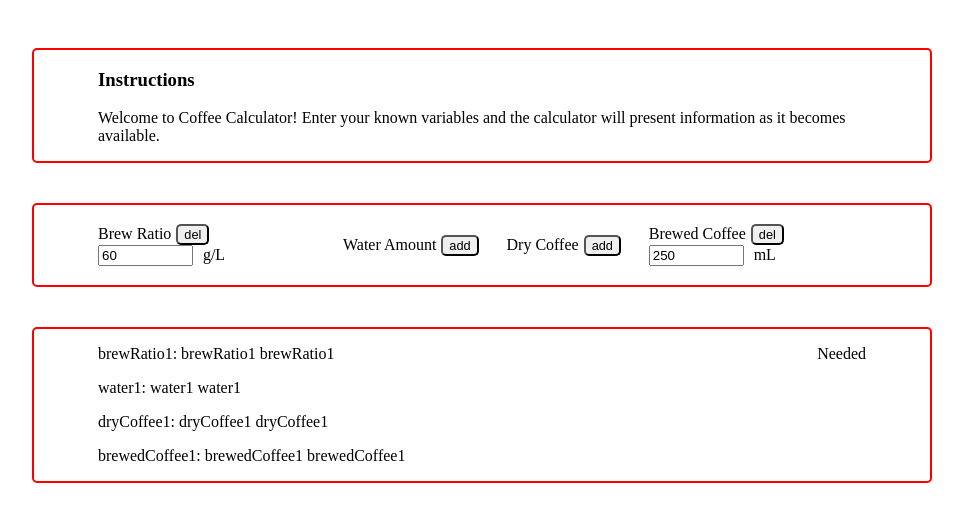
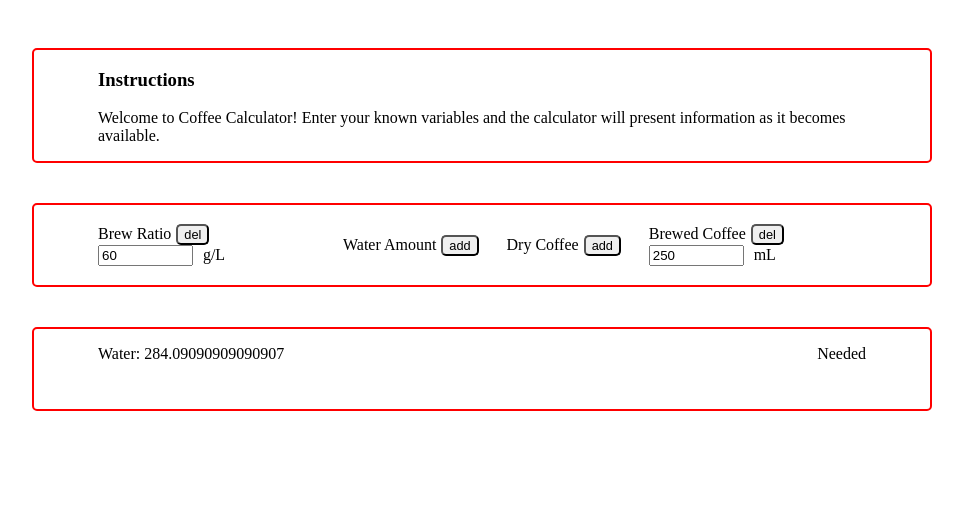
Before and after one commit to spark-c/coffee-calculator, a React (Create React App) app: page / in a window 1280 px wide. Shown: the top 522 px of the page, without its empty margins (158-1121 px from the left). Built offline with nearby package versions, Linux system fonts and the light colour scheme.

Commit message:
updated params to obj and components handle accordingly

```diff
--- a/src/components/App.js
+++ b/src/components/App.js
@@ -12,48 +12,43 @@ const instructionsContent =
 
 
 const App = () => {
-    const [params, setParams] = useState([
-        {brewRatio:
+    const [params, setParams] = useState({
+        brewRatio:
             {
                 label: "Brew Ratio",
                 defaultSelected: true,
                 unit: "g/L",
                 value: 60
-            }
-        },
-        {water:
+            },
+        water:
             {
                 label: "Water Amount",
                 defaultSelected: false,
                 unit: "mL",
                 value: undefined
-            }
-        },
-        {dryCoffee:
+            },
+        dryCoffee:
             {
                 label: "Dry Coffee",
                 defaultSelected: false,
                 unit: "g",
                 value: undefined
-            }
-        },
-        {brewedCoffee:
+            },
+        brewedCoffee:
             {
                 label: "Brewed Coffee",
                 defaultSelected: true,
                 unit: "mL",
                 value: 250
-            }
-        },
-    ]);
+            },
+        });
+
 
     const onParamUpdate = (label, newValue) => {
-        let tempParams = params.map(param => {
-            return {...param}
-        });
-        for (let param of tempParams) {
-            if (param.label == label) {
-                param.value = newValue;
+        let tempParams = {...params};
+        for (let param in tempParams) {
+            if (tempParams[param].label == label) {
+                tempParams[param].value = newValue;
             }
         }
         setParams(tempParams);
--- a/src/components/Calculator.js
+++ b/src/components/Calculator.js
@@ -1,4 +1,4 @@
-import React from 'react';
+import React, { useState } from 'react';
 
 // some calculation references @ https://www.translatorscafe.com/unit-converter/en-US/calculator/coffee-brewing/
 
@@ -6,38 +6,45 @@ import React from 'react';
 const calcBrewRatio = (dryCoffee, water) => {
     return dryCoffee / (water/1000);
 };
-// water = dry / brewRatio
-const calcWater = (dryCoffee, brewRatio) => {
-    return dryCoffee / brewRatio;
+
+// // water = dry / brewRatio
+const calcWater = (brewRatio, brewedCoffee) => {
+    let trueBrewRatio = brewRatio / 1000;
+    return brewedCoffee / (1 + (.2*trueBrewRatio - trueBrewRatio - 1.2*trueBrewRatio));
 };
+
 // dry = brewRatio * water
 const calcDryCoffee = (brewRatio, water) => {
     return brewRatio * (water/1000);
 };
+
 // brewedCoffee = water - 2(dry)
 const calcBrewedCoffee = (water, dryCoffee) => {
-    return ((water/1000) - 2(dryCoffee));
+    return ((water/1000) - 2*dryCoffee);
 };
 
 
-const Calculator = ({ brewRatio, water, dryCoffee, brewedCoffee }) => {
+const Calculator = ({ params }) => {
+    const [water, dryCoffee, brewedCoffee, brewRatio] = [params.water, params.dryCoffee, params.brewedCoffee, params.brewRatio];
+
+
 
     const calculatedValues = [
-        {brewRatio: dryCoffee&&water? calcBrewRatio(dryCoffee.value, water.value):1},
-        {water: dryCoffee&&brewRatio? calcWater(dryCoffee.value,brewRatio.value):1},
-        {dryCoffee: brewRatio&&water? calcDryCoffee(brewRatio.value, water.value): 1},
-        {brewedCoffee: water&&dryCoffee? calcBrewedCoffee(water.value, dryCoffee.value):1}
+        {"Water": brewRatio&&brewedCoffee? calcWater(brewRatio.value, brewedCoffee.value):null},
+        {"Dry Coffee": brewRatio&&water? calcDryCoffee(brewRatio.value, water.value): null},
+        {"Brewed Coffee": water&&dryCoffee? calcBrewedCoffee(water.value, dryCoffee.value):null},
+        {"Brew Ratio": dryCoffee&&water? calcBrewRatio(dryCoffee.value, water.value):null},
     ];
 
     const renderedValues = calculatedValues.map(param => {
-        let thing = Object.entries(param);
-        console.log(thing);
-        return thing[0]? <p key={thing}>{thing}: {thing} {thing}</p>:null;
+        let [[itemName, itemValue]] = Object.entries(param);
+        return itemValue? <p key={itemName}>{itemName}: {itemValue}</p>:null;
     });
 
     return (
         <div className="calculator bar">
             <div className="results">
+                {/* {calculatedValues[0]["water"]} */}
                 {renderedValues}
             </div>
             <div className="needed">
--- a/src/components/VarBar.js
+++ b/src/components/VarBar.js
@@ -4,10 +4,10 @@ import VarItem from './VarItem';
 
 const VarBar = ({ params, onParamUpdate }) => {
 
-    const tabs = params.map(param => {
-        let passedParam = Object.entries(param)[0][1];
-        return <VarItem param={passedParam} key={passedParam.label} onParamUpdate={onParamUpdate} />
-    })
+    const tabs = Object.entries(params).map(param => {
+        return <VarItem param={param[1]} key={param[0]} onParamUpdate={onParamUpdate} />
+    });
+
 
     return (
         <div className="bar var-bar">
```
